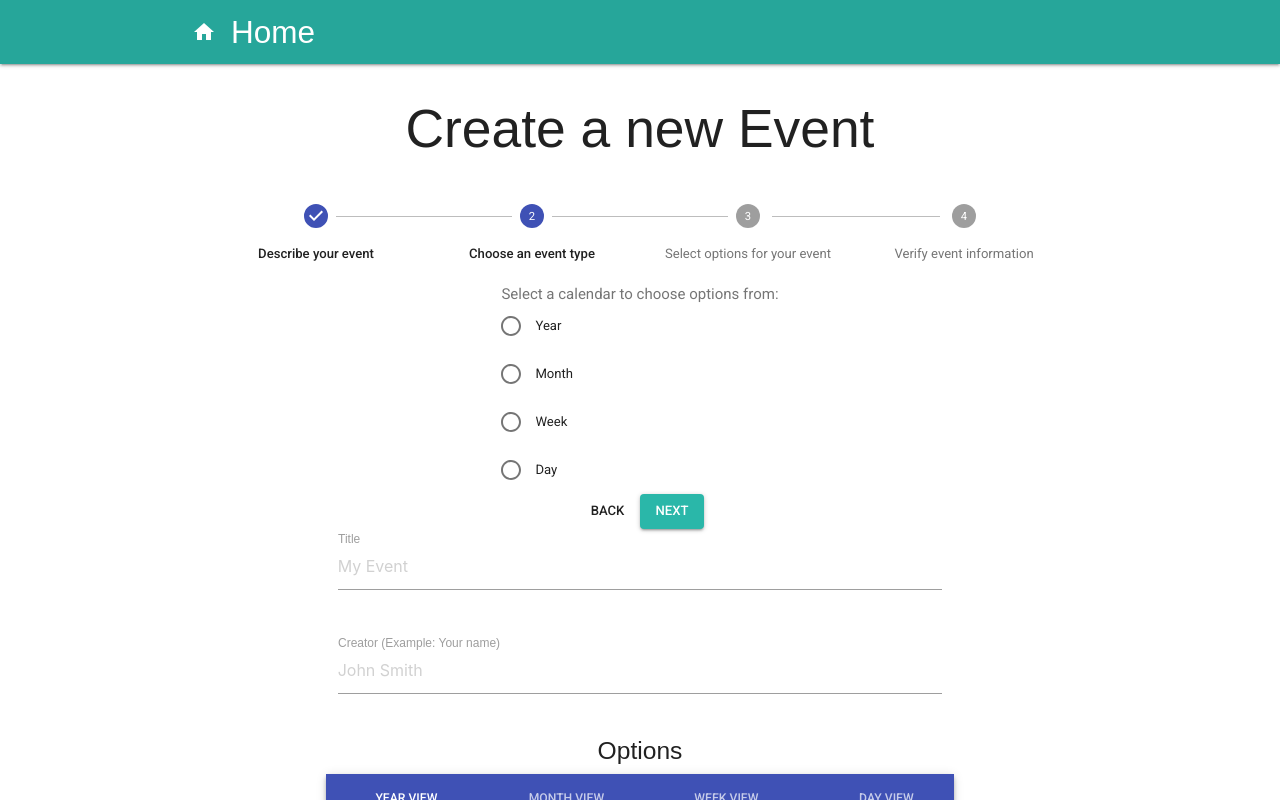
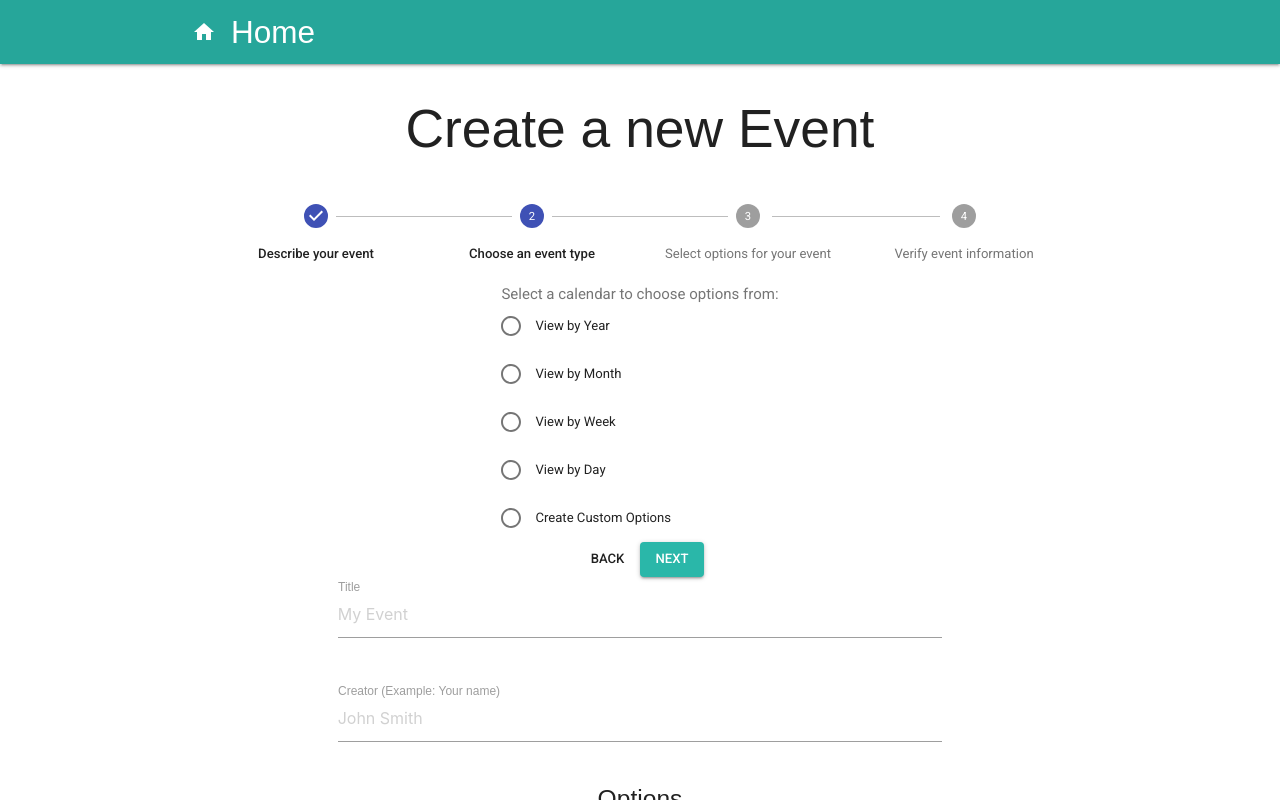
Before and after one commit to shimoal/are-you-free, a React (Create React App) app in the folder client/: page /events/new in a window 1280 px wide. Both pictures are taken after a click on the button "NEXT". Shown: the top 800 px of the page. Built offline with nearby package versions, Linux system fonts and the light colour scheme.

Commit message:
Add custom options to options selector and event type pages

```diff
--- a/client/src/components/events/CreateEvent.tsx
+++ b/client/src/components/events/CreateEvent.tsx
@@ -23,6 +23,24 @@ class CreateEvent extends Component<{} & RouteComponentProps> {
 		options: []
 	};
 
+	addCustomOption = (event: any) => {
+		this.setState((prevState: IState) => {
+			const options = [...prevState.options];
+			options.push("");
+			return { ...prevState, options };
+		});
+		event.preventDefault();
+	};
+
+	handleOptionsChange = (
+		optionIndex: number,
+		event: { target: { value: string } }
+	) => {
+		const options = this.state.options.length ? [...this.state.options] : [""];
+		options[optionIndex] = event.target.value;
+		this.setState({ options });
+	};
+
 	handleTextFieldChange = (field: string, value: string) => {
 		this.setState({ [field]: value });
 	};
@@ -45,6 +63,13 @@ class CreateEvent extends Component<{} & RouteComponentProps> {
 		event.preventDefault();
 	};
 
+	removeOption = (optionIndex: number, event: any) => {
+		const options = [...this.state.options];
+		options.splice(optionIndex, 1);
+		this.setState({ options });
+		event.preventDefault();
+	};
+
 	selectOption = (e: any, value: string) => {
 		this.setState((prevState: IState) => {
 			const options = [...prevState.options];
@@ -55,14 +80,18 @@ class CreateEvent extends Component<{} & RouteComponentProps> {
 	};
 
 	render() {
-		const { createdBy, title, description, eventType } = this.state;
+		const { createdBy, title, description, eventType, options } = this.state;
 		return (
 			<div className="center">
 				<h2>Create a new Event</h2>
 				<EventStepper
+					addCustomOption={this.addCustomOption}
 					eventDescription={{ title, createdBy, description }}
 					eventType={eventType}
+					handleOptionsChange={this.handleOptionsChange}
 					handleTextFieldChange={this.handleTextFieldChange}
+					options={options}
+					removeOption={this.removeOption}
 					selectOption={this.selectOption}
 				/>
 				<EventForm />
--- a/client/src/components/events/CustomEventOptions.tsx
+++ b/client/src/components/events/CustomEventOptions.tsx
@@ -1,21 +1,27 @@
-import * as React from 'react';
+import * as React from "react";
 
 interface IProps {
-	addOption: (event: any) => void;
+	addCustomOption: (event: any) => void;
 	handleOptionsChange: (optionIndex: number, event: any) => void;
 	options: Array<string>;
 	removeOption: (optionIndex: number, event: any) => void;
 }
 
 export default (props: IProps) => {
-	const {addOption, handleOptionsChange, options, removeOption} = props;
+	const { addCustomOption, handleOptionsChange, options, removeOption } = props;
 
-	return <div>
+	return (
+		<div>
 			{props.options.map((option, optionIndex) => {
 				return (
-				<div key={"options-"+optionIndex} className="row">
+					<div key={"options-" + optionIndex} className="row">
 						<div className="input-field col s12">
-						<div className="right" onClick={(event) => {removeOption(optionIndex, event);}}>
+							<div
+								className="right"
+								onClick={event => {
+									removeOption(optionIndex, event);
+								}}
+							>
 								<a className="btn red">
 									<i className="large material-icons">cancel</i>
 								</a>
@@ -37,10 +43,11 @@ export default (props: IProps) => {
 			})}
 			<div className="row right">
 				<div className="col s12 right">
-			<button className="btn" onClick={addOption}>
+					<button className="btn" onClick={addCustomOption}>
 						Add Option
 					</button>
 				</div>
 			</div>
-	</div>;
-}
+		</div>
+	);
+};
--- a/client/src/components/events/EventStepper.tsx
+++ b/client/src/components/events/EventStepper.tsx
@@ -14,13 +14,17 @@ const STEPS = [
 ];
 
 interface IProps {
+	addCustomOption: (event: any) => void;
 	eventDescription: {
 		title: string;
 		createdBy: string;
 		description: string;
 	};
 	eventType: string;
+	handleOptionsChange: (optionIndex: number, event: any) => void;
 	handleTextFieldChange: (field: string, value: string) => void;
+	options: Array<string>;
+	removeOption: (optionIndex: number, event: any) => void;
 	selectOption: (e: any, value: string) => void;
 }
 
@@ -53,10 +57,14 @@ class EventStepper extends Component<IProps, IState> {
 
 	render() {
 		const {
+			addCustomOption,
 			eventDescription,
 			eventType,
 			handleTextFieldChange,
-			selectOption
+			options,
+			removeOption,
+			selectOption,
+			handleOptionsChange
 		} = this.props;
 		const { activeStep } = this.state;
 		return (
@@ -72,12 +80,16 @@ class EventStepper extends Component<IProps, IState> {
 				</Stepper>
 				<EventStepperContent
 					activeStep={activeStep}
+					addCustomOption={addCustomOption}
 					eventDescription={eventDescription}
 					eventType={eventType}
 					handleBack={this.handleBack}
 					handleNext={this.handleNext}
+					handleOptionsChange={handleOptionsChange}
 					handleSubmit={this.handleSubmit}
 					handleTextFieldChange={handleTextFieldChange}
+					options={options}
+					removeOption={removeOption}
 					stepLabels={STEPS}
 					selectOption={selectOption}
 				/>
--- a/client/src/components/events/EventStepperContent.tsx
+++ b/client/src/components/events/EventStepperContent.tsx
@@ -7,6 +7,7 @@ import StepEventOptions from "./StepEventOptions";
 
 interface IProps {
 	activeStep: number;
+	addCustomOption: (event: any) => void;
 	eventDescription: {
 		title: string;
 		createdBy: string;
@@ -16,7 +17,10 @@ interface IProps {
 	handleBack: () => void;
 	handleNext: () => void;
 	handleSubmit: () => void;
+	handleOptionsChange: (optionIndex: number, event: any) => void;
 	handleTextFieldChange: (field: string, value: string) => void;
+	options: Array<string>;
+	removeOption: (optionIndex: number, event: any) => void;
 	stepLabels: Array<string>;
 	selectOption: (e: any, value: string) => void;
 }
@@ -24,12 +28,16 @@ interface IProps {
 export default (props: IProps) => {
 	const {
 		activeStep,
+		addCustomOption,
 		eventDescription,
 		eventType,
 		handleBack,
 		handleNext,
+		handleOptionsChange,
 		handleSubmit,
 		handleTextFieldChange,
+		options,
+		removeOption,
 		stepLabels,
 		selectOption
 	} = props;
@@ -54,7 +62,14 @@ export default (props: IProps) => {
 			break;
 		case 2:
 			content = (
-				<StepEventOptions eventType={eventType} selectOption={selectOption} />
+				<StepEventOptions
+					addCustomOption={addCustomOption}
+					handleOptionsChange={handleOptionsChange}
+					eventType={eventType}
+					selectOption={selectOption}
+					options={options}
+					removeOption={removeOption}
+				/>
 			);
 			break;
 		case 3:
--- a/client/src/components/events/OptionsCreator.tsx
+++ b/client/src/components/events/OptionsCreator.tsx
@@ -1,11 +1,10 @@
 import * as React from "react";
 const { Component } = React;
 
-import AppBar from '@material-ui/core/AppBar';
-import Tabs from '@material-ui/core/Tabs';
-import Tab from '@material-ui/core/Tab';
+import AppBar from "@material-ui/core/AppBar";
+import Tabs from "@material-ui/core/Tabs";
+import Tab from "@material-ui/core/Tab";
 
-import CustomEventOptions from './CustomEventOptions';
 import DayView from "../calendarViews/DayView";
 import MonthView from "../calendarViews/MonthView";
 import WeekView from "../calendarViews/WeekView";
@@ -20,31 +19,23 @@ interface IProps {
 	selectOption: (event: any, value: string) => void;
 }
 
-const EVENT_TYPE = [
-	'year',
-	'month',
-	'week',
-	'day',
-	'custom'
-];
+const EVENT_TYPE = ["year", "month", "week", "day", "custom"];
 
 class OptionsCreator extends Component<IProps> {
 	state = {
-    value: 0,
+		value: 0
 	};
 
 	getView(date: any) {
-  	const {addOption, options, handleOptionsChange, removeOption, selectOption} = this.props;
+		const { selectOption } = this.props;
 		switch (EVENT_TYPE[this.state.value]) {
-			case 'custom':
-				return <CustomEventOptions addOption={addOption} options={options} handleOptionsChange={handleOptionsChange} removeOption={removeOption}/>
-			case 'day':
+			case "day":
 				return <DayView selectOption={selectOption} date={date} />;
-			case 'week':
+			case "week":
 				return <WeekView selectOption={selectOption} date={date} />;
-			case 'month':
+			case "month":
 				return <MonthView selectOption={selectOption} date={date} />;
-			case 'year':
+			case "year":
 				return <YearView selectOption={selectOption} date={date} />;
 			default:
 				return <div />;
@@ -53,7 +44,7 @@ class OptionsCreator extends Component<IProps> {
 
 	handleChange(event: any, value: string) {
 		this.props.handleEventTypeChange(EVENT_TYPE[value]);
-		this.setState({value});
+		this.setState({ value });
 	}
 
 	render() {
@@ -66,7 +57,10 @@ class OptionsCreator extends Component<IProps> {
 			<div className="row">
 				<h5>Options</h5>
 				<AppBar position="static">
-	        <Tabs value={value} onChange={(event, value) => this.handleChange(event, value)}>
+					<Tabs
+						value={value}
+						onChange={(event, value) => this.handleChange(event, value)}
+					>
 						<Tab label="Year View" />
 						<Tab label="Month View" />
 						<Tab label="Week View" />
--- a/client/src/components/events/StepEventOptions.tsx
+++ b/client/src/components/events/StepEventOptions.tsx
@@ -1,19 +1,18 @@
 import * as React from "react";
 const { Component } = React;
 
-// import CustomEventOptions from "./CustomEventOptions";
+import CustomEventOptions from "./CustomEventOptions";
 import DayView from "../calendarViews/DayView";
 import MonthView from "../calendarViews/MonthView";
 import WeekView from "../calendarViews/WeekView";
 import YearView from "../calendarViews/YearView";
 
 interface IProps {
-	// addOption: (event: any) => void;
+	addCustomOption: (event: any) => void;
 	eventType: string;
-	// handleEventTypeChange: (eventType: string) => void;
-	// handleOptionsChange: (optionIndex: number, event: any) => void;
-	// options: Array<string>;
-	// removeOption: (optionIndex: number, event: any) => void;
+	handleOptionsChange: (optionIndex: number, event: any) => void;
+	options: Array<string>;
+	removeOption: (optionIndex: number, event: any) => void;
 	selectOption: (event: any, value: string) => void;
 }
 
@@ -24,24 +23,23 @@ class StepEventOptions extends Component<IProps> {
 
 	getView(date: any) {
 		const {
-			// addOption,
+			addCustomOption,
 			eventType,
-			// options,
-			// handleOptionsChange,
-			// removeOption,
+			options,
+			handleOptionsChange,
+			removeOption,
 			selectOption
 		} = this.props;
 
 		switch (eventType) {
 			case "custom":
 				return (
-					<div />
-					// <CustomEventOptions
-					// 	addOption={addOption}
-					// 	options={options}
-					// 	handleOptionsChange={handleOptionsChange}
-					// 	removeOption={removeOption}
-					// />
+					<CustomEventOptions
+						addCustomOption={addCustomOption}
+						options={options}
+						handleOptionsChange={handleOptionsChange}
+						removeOption={removeOption}
+					/>
 				);
 			case "day":
 				return <DayView selectOption={selectOption} date={date} />;
--- a/client/src/components/events/StepEventType.tsx
+++ b/client/src/components/events/StepEventType.tsx
@@ -27,18 +27,31 @@ export default (props: IProps) => {
 					value={eventType}
 					onChange={(event, value) => handleTextFieldChange("eventType", value)}
 				>
-					<FormControlLabel value="year" control={<Radio />} label="Year">
-						View by Year
-					</FormControlLabel>
-					<FormControlLabel value="month" control={<Radio />} label="Month">
-						View by Month
-					</FormControlLabel>
-					<FormControlLabel value="week" control={<Radio />} label="Week">
-						View by Week
-					</FormControlLabel>
-					<FormControlLabel value="day" control={<Radio />} label="Day">
-						View by Day
-					</FormControlLabel>
+					<FormControlLabel
+						value="year"
+						control={<Radio />}
+						label="View by Year"
+					/>
+					<FormControlLabel
+						value="month"
+						control={<Radio />}
+						label="View by Month"
+					/>
+					<FormControlLabel
+						value="week"
+						control={<Radio />}
+						label="View by Week"
+					/>
+					<FormControlLabel
+						value="day"
+						control={<Radio />}
+						label="View by Day"
+					/>
+					<FormControlLabel
+						value="custom"
+						control={<Radio />}
+						label="Create Custom Options"
+					/>
 				</RadioGroup>
 			</FormControl>
 		</div>
```
Lines whose indentation alone changed are shown as unchanged.
